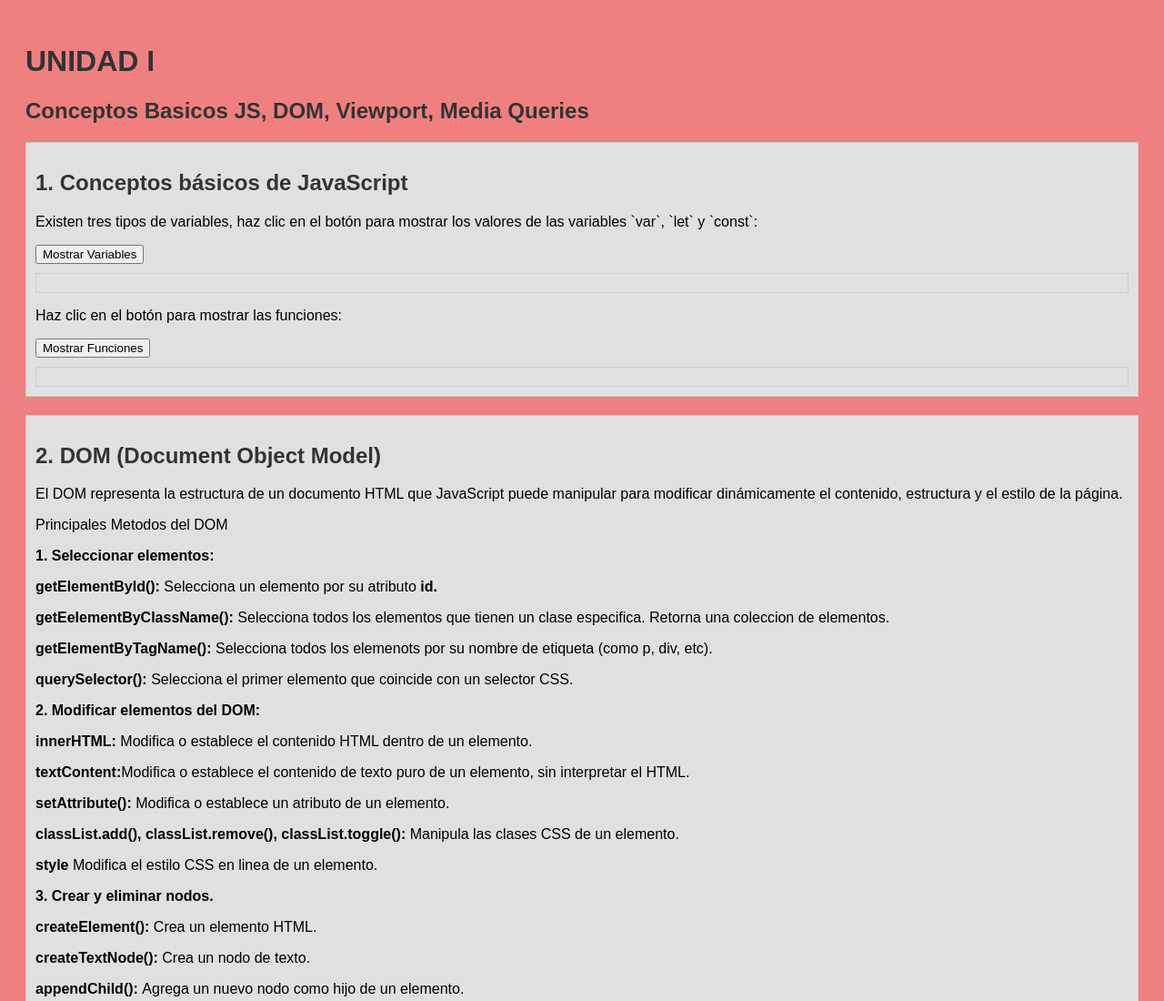
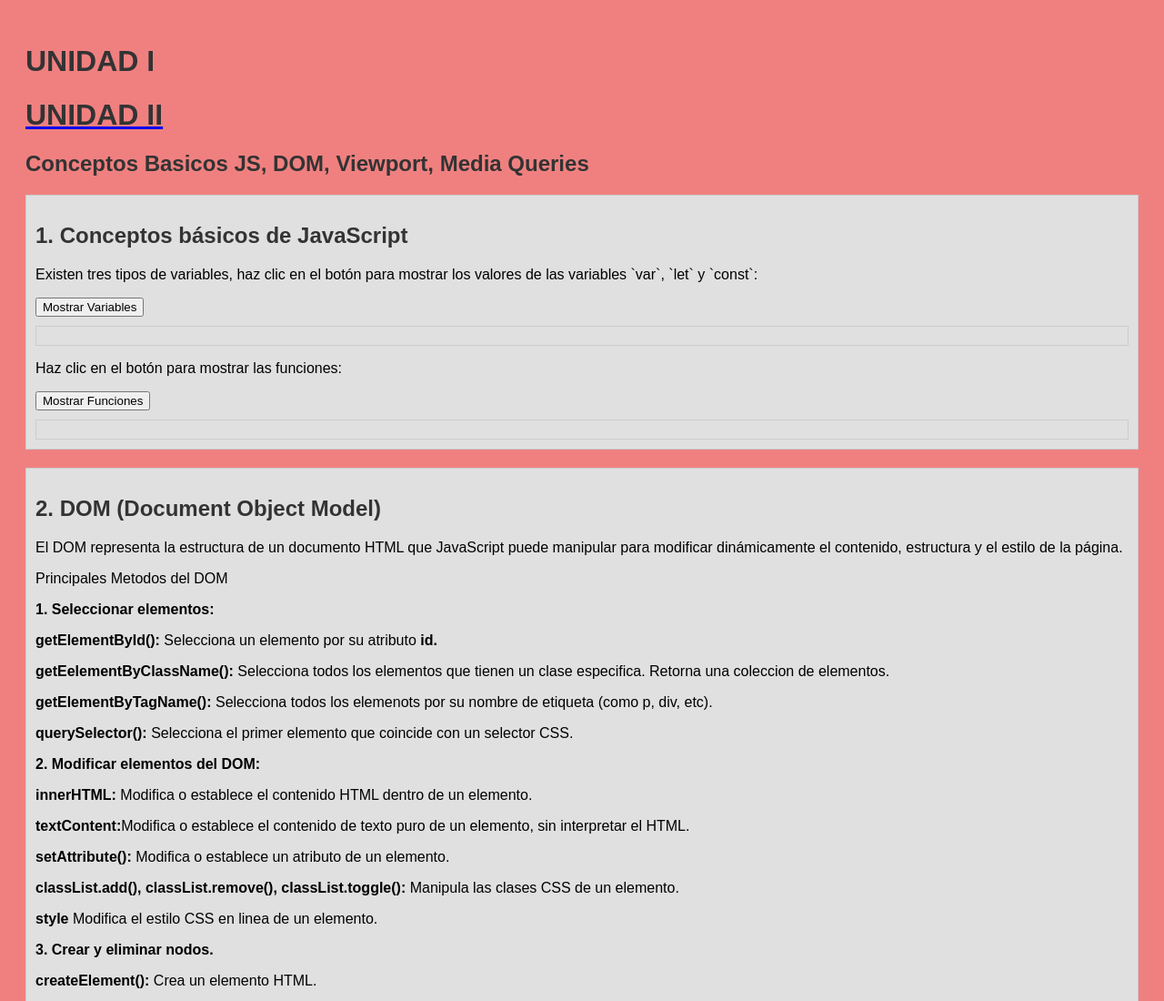
Before and after one commit to AlexisBC0/Bitacora, a plain HTML site: page index.html in a window 1280 px wide. Shown: the top 1100 px of the page at 91% size. Drawn offline with Linux system fonts and the light colour scheme.

Commit message:
Update index.html

```diff
--- a/index.html
+++ b/index.html
@@ -8,6 +8,7 @@
 </head>
 <body>
   <h1>UNIDAD I </h1>
+  <a href=unidad2.html><h1>UNIDAD II</h1></a>
   <h2><b>Conceptos Basicos JS, DOM, Viewport, Media Queries</b></h2>
 
   <!-- Variables en JavaScript: var, let y const -->
```
